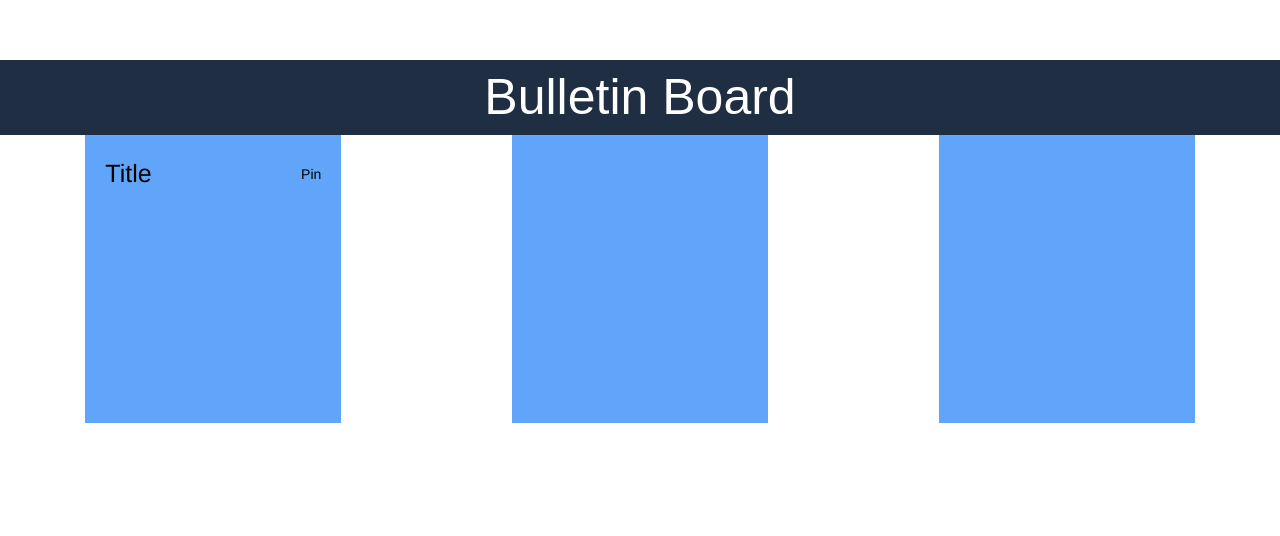
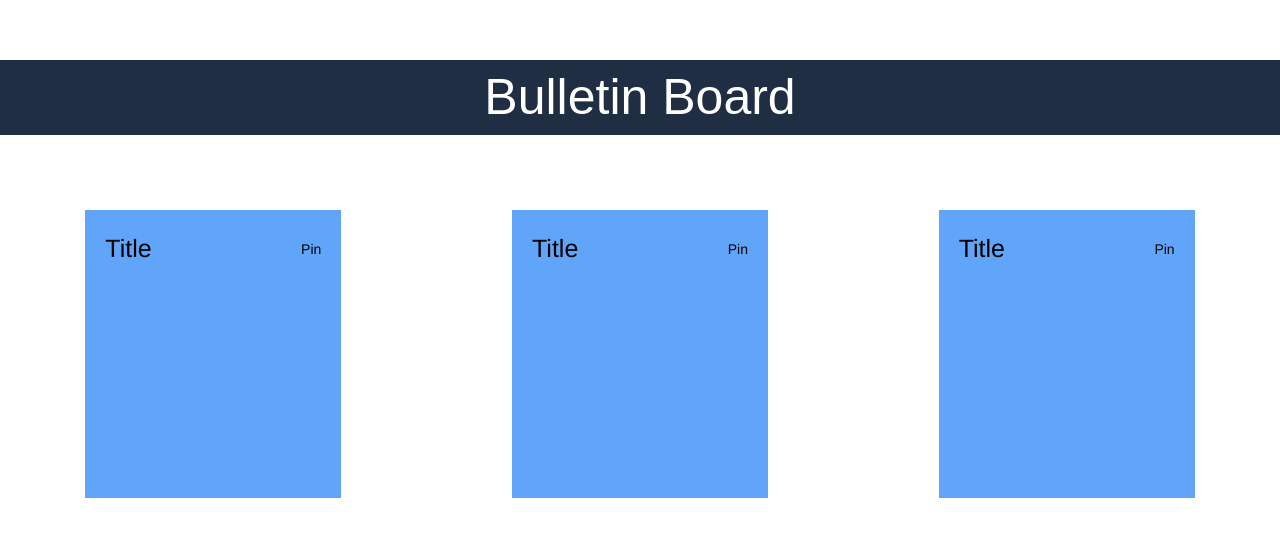
Before and after one commit to OLiviER-808s/55group-work-experience-2023, a Vue app: page / in a window 1280 px wide. Shown: the top 536 px of the page. Built offline with nearby package versions, Linux system fonts and the light colour scheme; a web font is replaced by a local one.

Commit message:
Added comments to each block of bullein box code

```diff
--- a/src/App.vue
+++ b/src/App.vue
@@ -5,6 +5,9 @@
     <BulletinBox title="" />
   </div>
 
+<div style="height: 75px;"></div>
+
+  <!-- First Bulletin Box -->
   <div class="grid grid-cols-3 justify-items-center">
     <div class="box-border col-4 h-72 w-64 p-4 border-4 border-blue-400 bg-blue-400 font-filson" style="font-size: 25px; color: black;">
       <div class="flex items-center justify-between">
@@ -13,12 +16,20 @@
       </div>
     </div>
 
-    <!-- Second Bulletin Box-->
+    <!-- Second Bulletin Box -->
     <div class="box-border col-4 h-72 w-64 p-4 border-4 border-blue-400 bg-blue-400 font-filson" style="font-size: 25px; color: black;">
+      <div class="flex items-center justify-between">
+        <h3>Title</h3>
+        <p class="text-sm">Pin</p>
+      </div>
     </div>
 
-    <!-- Third Bulletin Box-->
+    <!-- Third Bulletin Box -->
     <div class="box-border col-4 h-72 w-64 p-4 border-4 border-blue-400 bg-blue-400 font-filson" style="font-size: 25px; color: black;">
+      <div class="flex items-center justify-between">
+        <h3>Title</h3>
+        <p class="text-sm">Pin</p>
+      </div>
     </div>
   </div>
 
```
